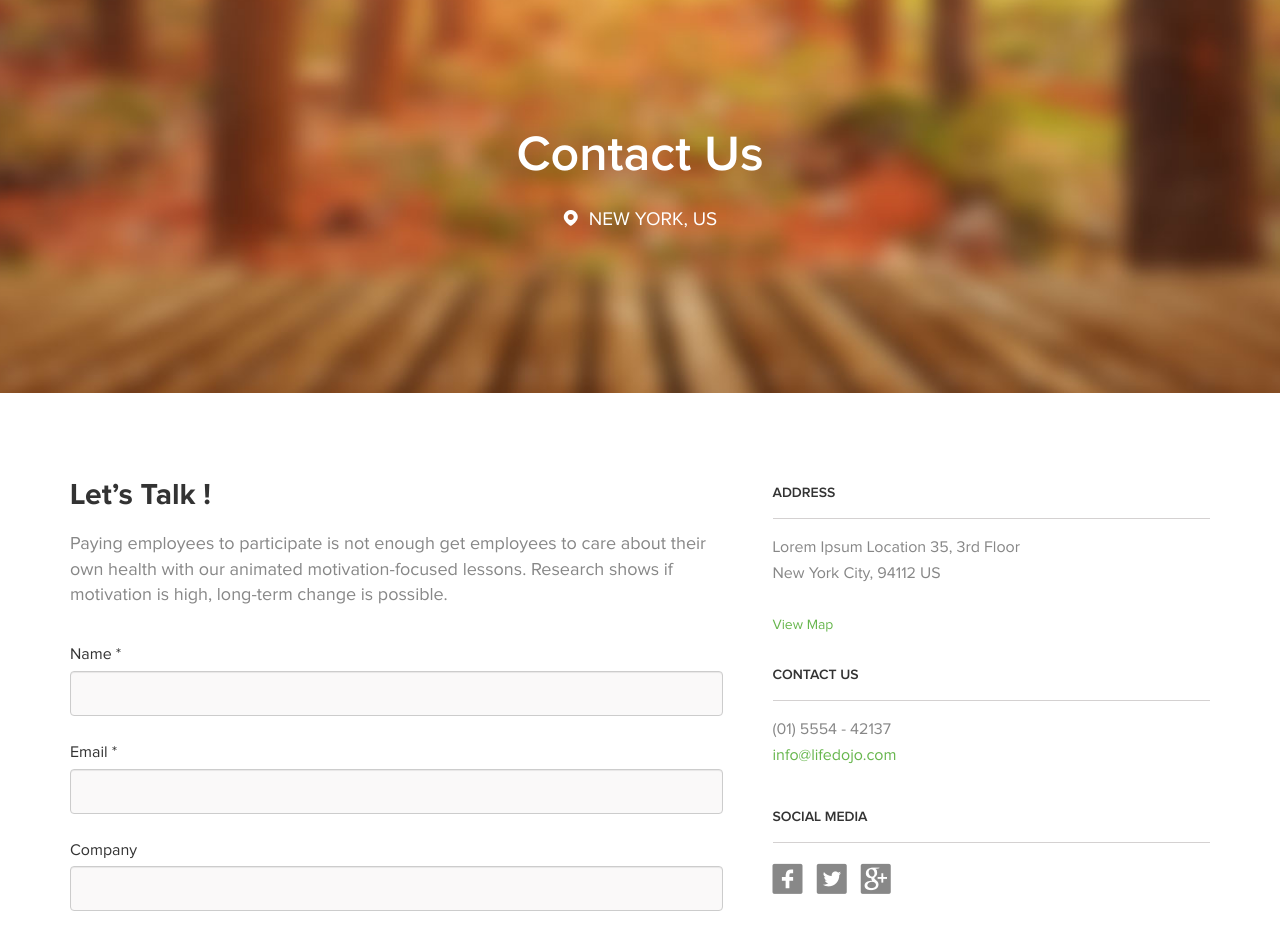
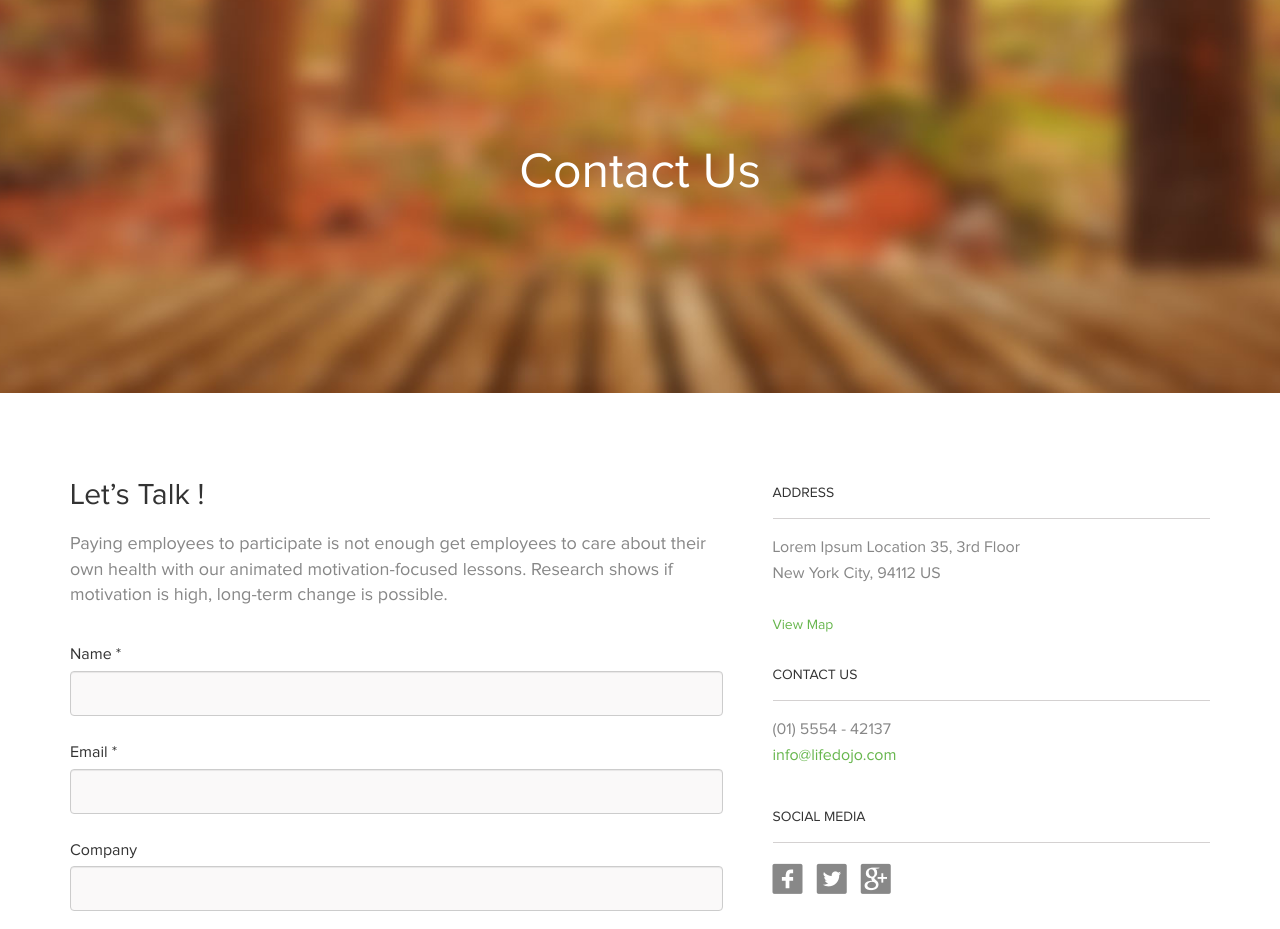
Before and after one commit to monkey-krk/LifeDojo, a plain HTML site: page LifeDojo/Front/Contact.html in a window 1280 px wide. Shown: the part 92-1021 px from the top of the page. Drawn offline with Linux system fonts and the light colour scheme.

Commit message:
Front : Font weight changes

```diff
--- a/LifeDojo/Assets/Css/Front/AboutUs.less
+++ b/LifeDojo/Assets/Css/Front/AboutUs.less
@@ -23,7 +23,7 @@
         padding: 0;
         color: #fff;
         font-size: 50px;
-        font-weight: 600;
+        font-weight: normal;
         margin-top: 235px;
     }
 }
--- a/LifeDojo/Assets/Css/Front/Contact.less
+++ b/LifeDojo/Assets/Css/Front/Contact.less
@@ -23,8 +23,8 @@
         padding: 0;
         color: #fff;
         font-size: 50px;
-        font-weight: 600;
-        margin-top: 220px;
+        font-weight: normal;
+        margin-top: 235px;
     }
 
     h2 {
@@ -65,7 +65,7 @@
     .Title {
         color: #333;
         font-size: 30px;
-        font-weight: bold;
+        font-weight: lighter;
         padding-bottom:15px;
 
     }
@@ -73,7 +73,7 @@
         color: #878787;
         font-size: 18px;
         padding-bottom:35px;
-
+        font-weight: lighter;
     }
     .ContactForm {
         .form-group {
@@ -112,7 +112,7 @@
         padding-left:20px;
         header {
             color: #333;
-            font-weight:600;
+            font-weight:normal;
             border-bottom:1px solid #d4d1d1;
             padding-bottom:15px;
             margin-bottom:15px;
@@ -122,6 +122,7 @@
             color: #878787;
             font-size: 16px;
             line-height:1.6;
+            font-weight:lighter;
             padding-bottom:20px;
         }
         footer {
--- a/LifeDojo/Assets/Css/Front/Index.less
+++ b/LifeDojo/Assets/Css/Front/Index.less
@@ -22,8 +22,8 @@
         margin: 0;
         padding: 0;
         color: #fff;
-        font-size: 50px;
-        font-weight: 600;
+        font-size: 55px;
+        font-weight: normal;
         margin-top: 340px;
     }
 
@@ -31,9 +31,9 @@
         margin: 21px 0 37px 0;
         padding: 0;
         color: #fff;
-        font-size: 19px;
+        font-size: 20px;
         line-height: 1.6;
-        font-weight:normal;
+        font-weight:lighter;
     }
 
     .EnterBtn {
@@ -43,7 +43,7 @@
         padding: 18px 35px 17px 35px;
         color: #fff;
         font-size: 16px;
-        font-weight: 600;
+        font-weight:lighter;
         -moz-transition: all 0.15s ease-in-out;
         -o-transition: all 0.15s ease-in-out;
         -webkit-transition: all 0.15s ease-in-out;
--- a/LifeDojo/Assets/Css/Front/OurSolution.less
+++ b/LifeDojo/Assets/Css/Front/OurSolution.less
@@ -23,7 +23,7 @@
         padding: 0;
         color: #fff;
         font-size: 50px;
-        font-weight: 600;
+        font-weight: normal;
         margin-top: 235px;
     }
 
--- a/LifeDojo/Front/Contact.html
+++ b/LifeDojo/Front/Contact.html
@@ -45,7 +45,7 @@
         <!-- End Header -->
         <div class="container">
             <h1>Contact Us</h1>
-            <h2><i class="flaticon solid location-pin-2"></i>NEW YORK, US</h2>
+            <!--<h2><i class="flaticon solid location-pin-2"></i>NEW YORK, US</h2>-->
         </div>
     </div>
 
```
Also changed, not shown: LifeDojo/Assets/Css/Front/AboutUs.css, LifeDojo/Assets/Css/Front/AboutUs.min.css, LifeDojo/Assets/Css/Front/Contact.css, LifeDojo/Assets/Css/Front/Contact.min.css, LifeDojo/Assets/Css/Front/Index.css, LifeDojo/Assets/Css/Front/Index.min.css, LifeDojo/Assets/Css/Front/OurSolution.css, LifeDojo/Assets/Css/Front/OurSolution.min.css.
